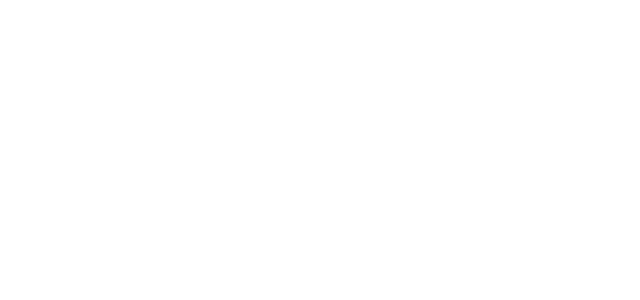
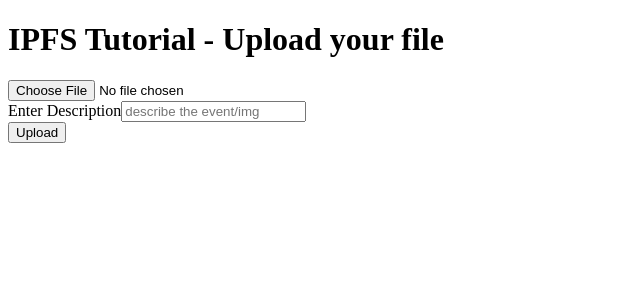
Before and after one commit to Mannan-Ali/SnapChain, a React (Vite) app in the folder frontend/: page / in a window 1280 px wide. Shown: the top 300 px of the page, without its empty margins (0-640 px from the left). Built offline with nearby package versions, Linux system fonts and the light colour scheme.

Commit message:
Add ipfs image and description upload function

```diff
--- a/frontend/src/App.jsx
+++ b/frontend/src/App.jsx
@@ -1,10 +1,11 @@
-import './App.css'
-
+import "./App.css";
+import UploadSnap from "./components/uploadSnap";
 function App() {
   return (
     <>
+      <UploadSnap />
     </>
-  )
+  );
 }
 
-export default App
+export default App;
--- /dev/null
+++ b/frontend/src/components/UploadSnap.jsx
@@ -0,0 +1,47 @@
+import { useState } from "react";
+import storeOnIPFS_Pinata from "../storage/ipfs.storage";
+
+function UploadSnap() {
+  const [file, setfiles] = useState("");
+  const [description, setSnapDescription] = useState("");
+  const handleSubmit = async (e) => {
+    e.preventDefault();
+    try {
+      storeOnIPFS_Pinata(file,description);
+    } catch (error) {
+      console.log("Error while calling IPFS function: ", error);
+    }
+  };
+  return (
+    <>
+      <h1>IPFS Tutorial - Upload your file</h1>
+      <form action="#">
+        <input
+          type="file"
+          onChange={(e) => {
+            //here we are taking the first file of all the files uploaded basically only one file can be uploaded at a time.
+            setfiles(e.target.files[0]);
+          }}
+        />
+        <div>
+          <label htmlFor="fname">Enter Description</label>
+          <input
+            type="text"
+            name="fname"
+            id="fname"
+            onChange={(e) => {
+              setSnapDescription(e.target.value);
+            }}
+            value={description}
+            placeholder="describe the event/img"
+          />
+        </div>
+        <button type="submit" onClick={handleSubmit}>
+          Upload
+        </button>
+      </form>
+    </>
+  );
+}
+
+export default UploadSnap;
--- a/frontend/src/storage/ipfs.storage.js
+++ b/frontend/src/storage/ipfs.storage.js
@@ -0,0 +1,44 @@
+import axios from "axios";
+const storeOnIPFS_Pinata = async (snapImage,snapDiscription) => {
+    try {
+        const fileData = new FormData();
+        fileData.append("file", snapImage);
+
+        //uploading image
+        const imgResponseData = await axios({
+            method: "post",
+            url: "https://api.pinata.cloud/pinning/pinFileToIPFS",
+            headers: {
+                pinata_api_key: import.meta.env.VITE_PINATA_API_KEY,
+                pinata_secret_api_key: import.meta.env.VITE_PINATA_API_SECRET,
+                "Content-Type": "multipart/form-data",
+            },
+            data: fileData,
+        });
+        const fileUrl = "https://gateway.pinata.cloud/ipfs/" + imgResponseData.data.IpfsHash;
+
+        //uploading json with description
+        const metadata = {
+            image: fileUrl,
+            description:snapDiscription,
+        }
+
+        const metadataResponse = await axios({
+            method: "post",
+            url: "https://api.pinata.cloud/pinning/pinJSONToIPFS",
+            headers: {
+                pinata_api_key: import.meta.env.VITE_PINATA_API_KEY,
+                pinata_secret_api_key: import.meta.env.VITE_PINATA_API_SECRET,
+                "Content-Type": "application/json",
+            },
+            data: JSON.stringify(metadata),
+        })
+        const metaDataUrl = "https://gateway.pinata.cloud/ipfs/" + metadataResponse.data.IpfsHash;
+        console.log(metaDataUrl);
+
+    } catch (error) {
+        console.log("Error occured while submitting: ", error);
+    }
+};
+
+export default storeOnIPFS_Pinata;
```
